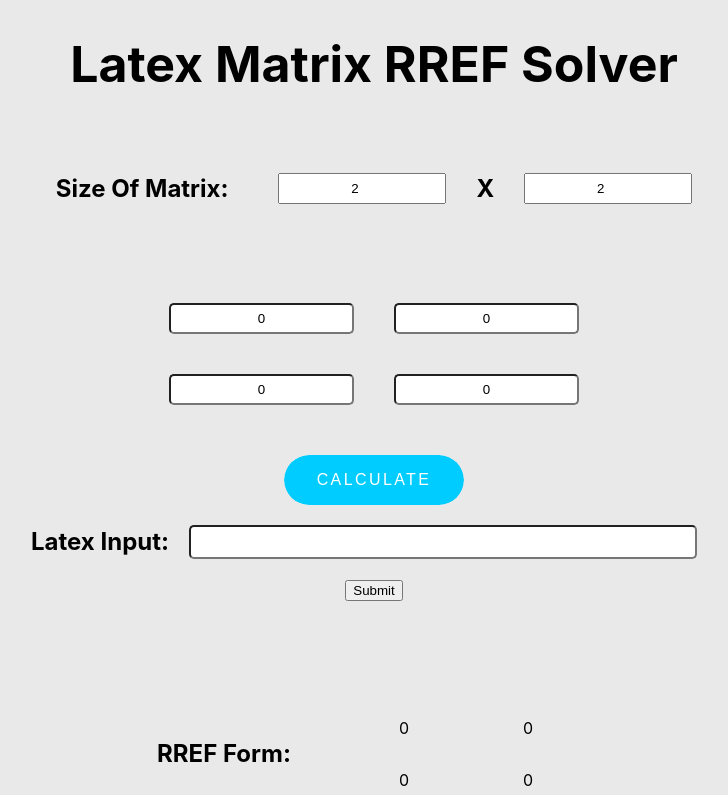
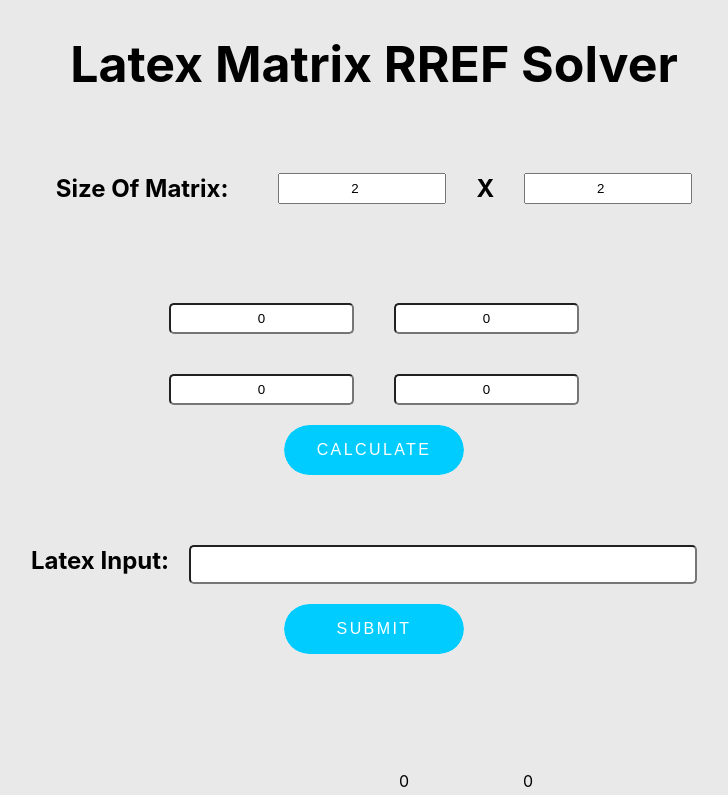
Before and after one commit to Ket93/Latex-Matrix-Solver, a React (Create React App) app in the folder latex-matrix-solver/: page / in a window 1280 px wide. Shown: the top 795 px of the page, without its empty margins (266-994 px from the left). Built offline with nearby package versions, Linux system fonts and the light colour scheme.

Commit message:
more css!!!

```diff
--- a/latex-matrix-solver/src/components/matrix/latexTojs.css
+++ b/latex-matrix-solver/src/components/matrix/latexTojs.css
@@ -1,17 +1,73 @@
 .inputContainer {
+  padding-top: 50px;
   text-align: center;
 }
 
 .latexInput {
     border-radius: 5px;
-    text-align: center;
+    text-align: left;
     width: 60%;
     max-width: 500px;
     margin: 20px;
-    font-size: 1.5em;
+    height: 2.5em;
 }
 
 .latexLabel {
   font-size: 1.5em;
   font-weight: bold;
 }
+
+
+.button {
+  cursor: pointer;
+  text-align: center;
+  width: 180px;
+  height: 50px;
+  margin-top: 0px;
+  display: inline-block;
+  padding: 0.75rem 1.25rem;
+  border-radius: 10rem;
+  color: #fff;
+  text-transform: uppercase;
+  font-size: 1rem;
+  letter-spacing: 0.15rem;
+  transition: all 0.3s;
+  position: relative;
+  overflow: hidden;
+  z-index: 1;
+  text-decoration: none;
+  border: none;
+}
+
+.button:after {
+  content: '';
+  position: absolute;
+  bottom: 0;
+  left: 0;
+  width: 100%;
+  height: 100%;
+  background-color: #0cf;
+  border-radius: 10rem;
+  z-index: -2;
+}
+
+.button:before {
+  content: '';
+  position: absolute;
+  bottom: 0;
+  left: 0;
+  width: 0%;
+  height: 100%;
+  background-color: #008fb3;
+  transition: all 0.3s;
+  border-radius: 10rem;
+  z-index: -1;
+}
+
+.button:hover {
+  color: #fff;
+}
+
+.button:hover:before {
+  width: 100%;
+}
--- a/latex-matrix-solver/src/components/matrix/latexTojs.js
+++ b/latex-matrix-solver/src/components/matrix/latexTojs.js
@@ -54,7 +54,7 @@ function LatexToJs(props) {
         <input type="text" name="str" className="latexInput"/>
       </form>
       <div className="latexButton">
-        <button type="submit" form="latexForm">Submit</button>
+        <button type="submit" form="latexForm" className="button">Submit</button>
       </div>
     </div>
   );
```
